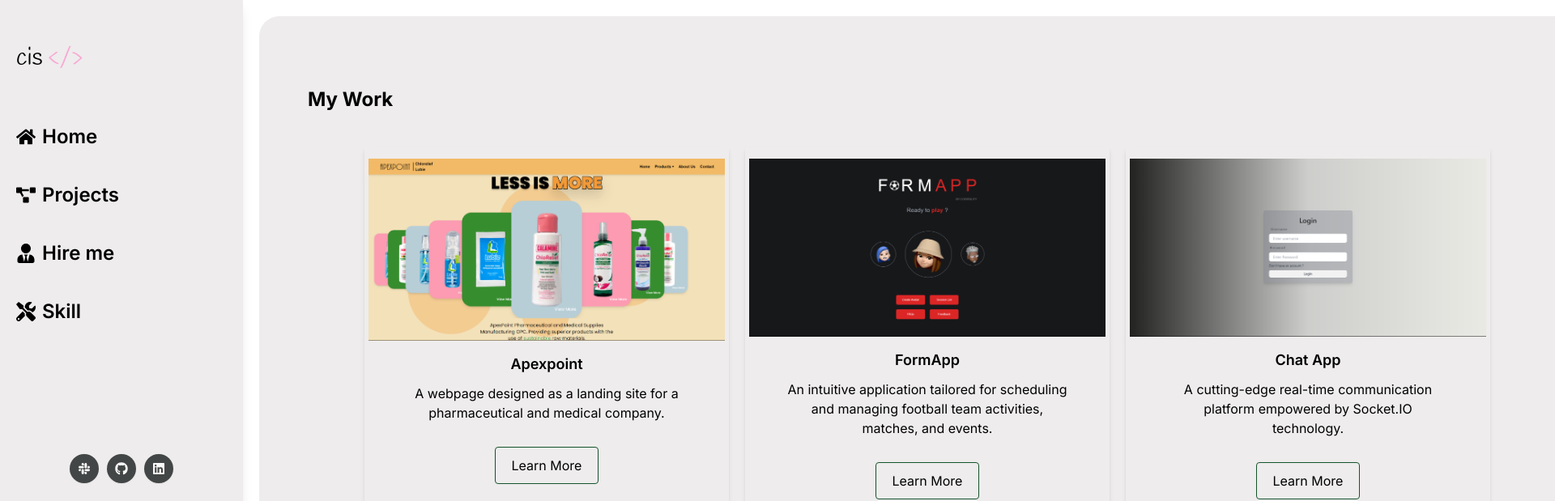
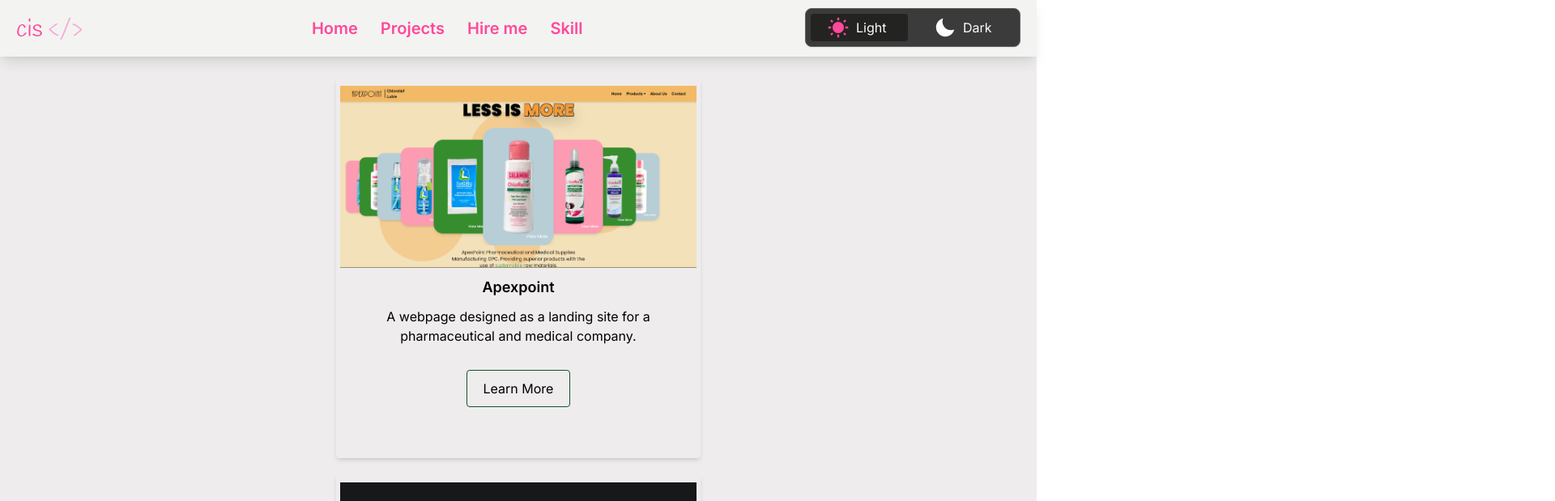
Before and after one commit to ciscutiez/Francis-Portfolio, a Next.js app: page /projects in a window 1280 px wide. Shown: the top 619 px of the page at 81% size, 1920 px wide, since content can reach past the window. Built offline with nearby package versions, Linux system fonts and the light colour scheme.

Commit message:
Fixed Responsiveness, changed from sidebar to navbar for desktop display

```diff
--- a/app/_modules/Sidebar/View/DesktopView.tsx
+++ b/app/_modules/Sidebar/View/DesktopView.tsx
@@ -2,16 +2,13 @@
 import React, { FunctionComponent } from "react";
 import { Handlee, Inter } from "next/font/google";
 
-import { FaHome, FaProjectDiagram, FaUserTie, FaTools } from "react-icons/fa";
 import Icons from "../../Icons";
 import Link from "next/link";
 import ThemeSwitch from "../../ThemeSwitch";
-import { FaSlack, FaGithub, FaLinkedin } from "react-icons/fa";
 
 type LinkType = {
   href: string;
   label?: string;
-  icon: React.ReactNode;
 };
 
 const InterFont = Inter({
@@ -24,43 +21,41 @@
 });
 
 const links: LinkType[] = [
-  { href: "/", label: "Home", icon: <FaHome /> },
-  { href: "/projects", label: "Projects", icon: <FaProjectDiagram /> },
-  { href: "/contact", label: "Hire me", icon: <FaUserTie /> },
-  { href: "/skills", label: "Skill", icon: <FaTools /> },
+  { href: "/", label: "Home" },
+  { href: "/projects", label: "Projects" },
+  { href: "/contact", label: "Hire me" },
+  { href: "/skills", label: "Skill" },
 ];
 
 const DesktopView: FunctionComponent = () => {
   return (
     <div className="hidden md:block">
-      <div className="flex min-h-screen w-[300px] flex-col bg-[#eeecec]  shadow-lg dark:bg-[#2f2e2e] ">
-        <div className="flex  flex-col items-center">
+      <div className="fixed flex h-[70px] w-full flex-row justify-between bg-[#f3f3f2]  px-[20px] shadow-lg ">
         <p
-            className={`${HandleeFont.className} mb-[28px] w-[280px] gap-[20px] px-[10px] pt-[50px] text-[30px] font-bold `}
+          className={`${HandleeFont.className} gap-[20px] pt-[15px]  text-[30px] font-bold text-[#ff499a]`}
         >
           cis <span className="text-pink-300">{`</>`}</span>
         </p>
-          <div className="flex flex-col items-start">
+        <div className="flex flex-row ">
           {links.map((link: LinkType, index: number) => (
             <Link
               key={index}
               href={link.href}
-                className={`${InterFont.className} mx-[25px]  mt-[20px] flex w-[280px]  items-start  justify-start rounded py-[8px] text-[24px] transition  duration-300 hover:bg-[#727272] hover:text-[#edeaeb]  dark:border-[#d8b8b8]`}
+              className={`${InterFont.className} flex flex-row   justify-evenly  rounded text-[20px]  text-[#ff499a] transition  duration-300  hover:text-[#828081]  dark:border-[#d8b8b8]`}
             >
               <div className="mx-[10px] flex items-center">
-                  {link.icon}
                 <span className="ml-2">{link.label}</span>
               </div>
             </Link>
           ))}
         </div>
-        </div>
-        <div className="flex flex-row justify-center gap-[10px] pt-[150px]">
+
+        {/* <div className="flex flex-row justify-center gap-[10px] pt-[150px]">
           <Icons icon={<FaSlack />} />
           <Icons icon={<FaGithub />} />
           <Icons icon={<FaLinkedin />} />
-        </div>
-        <div className="flex justify-center pb-[10px] pt-[110px]">
+        </div> */}
+        <div className="pt-[10px]">
           <ThemeSwitch />
         </div>
       </div>
--- a/app/_modules/Sidebar/View/MobileView.tsx
+++ b/app/_modules/Sidebar/View/MobileView.tsx
@@ -43,7 +43,7 @@
   return (
     <div className=" block md:hidden">
       <div
-        className={`fixed z-[100] flex h-[65px] w-full flex-row items-center justify-between bg-[#dad8d8]  px-[20px] `}
+        className={`fixed z-[100] flex h-[65px] w-full flex-row items-center justify-between  bg-[#7b7b78] px-[20px] `}
       >
         <Link href="/">
           <p
@@ -69,7 +69,7 @@
       </div>
 
       {navOpen && (
-        <div className="fixed mx-[80px] mt-[600px] flex h-[50px] w-[300px] flex-row items-center justify-evenly gap-[10px] rounded-full bg-slate-300 bg-transparent shadow-lg">
+        <div className="fixed left-[15%] mt-[600px] flex h-[50px] w-[300px] flex-row items-center justify-evenly gap-[10px] rounded-full bg-[#7b7b78]  shadow-lg ">
           {links.map((link: LinkType, index: number) => (
             <Link
               key={index}
--- a/app/_modules/ThemeSwitch.tsx
+++ b/app/_modules/ThemeSwitch.tsx
@@ -27,7 +27,7 @@
         className={`m-[2px] flex w-[120px] items-center gap-2 rounded pl-[20px] ${isActive ? "" : "bg-[#232322]"} ${isActive ? "pointer-events-none" : ""}`}
       >
         <IoMdSunny
-          className={`text-[28px] ${isActive ? "text-[#fcfcfb]" : "text-[#a4a4a4]"}`}
+          className={`text-[28px] ${isActive ? "text-[#fcfcfb]" : "text-[#ff499a]"}`}
         />
         Light
       </span>
@@ -35,7 +35,7 @@
         className={`m-[2px] flex w-[120px] items-center gap-2 rounded pl-[20px] ${isActive ? "bg-[#232322]" : ""} ${isActive ? "pointer-events-none" : ""}`}
       >
         <IoMdMoon
-          className={`text-[28px] ${isActive ? "text-[#a4a4a4]" : "text-[#fcfcfb]"}`}
+          className={`text-[28px] ${isActive ? "text-[#ff499a]" : "text-[#fcfcfb]"}`}
         />
         Dark
       </span>
--- a/app/contact/page.tsx
+++ b/app/contact/page.tsx
@@ -3,9 +3,9 @@
 
 export default function page() {
   return (
-    <div className="m-0 bg-[#eeecec] text-black md:m-5 md:h-[735px] md:rounded-[25px] md:pb-[20px] dark:bg-[#2f2e2e]">
-      <div className=" flex items-center justify-center p-0 md:px-[50px] ">
-        <div className="px-[10px] mt-[40px] h-full w-full rounded-[10px] bg-[#fafafa] shadow-md md:mt-[50px] md:h-[660px] md:w-[450px]">
+    <div className="m-0 min-h-screen bg-[#eeecec] text-black  md:h-[735px]   dark:bg-[#2f2e2e]">
+      <div className=" flex items-center justify-center pt-[40px] md:px-[50px] ">
+        <div className="mt-[40px] h-full w-full rounded-[10px] bg-[#fafafa] px-[10px] shadow-md md:mt-[50px] md:h-[660px] md:w-[450px]">
           <h1 className="pt-[40px] text-center text-[20px] font-bold">
             Send me a message
           </h1>
--- a/app/layout.tsx
+++ b/app/layout.tsx
@@ -21,9 +21,7 @@
     <html lang="en" suppressHydrationWarning>
       <body className={inter.className}>
         <Providers>
-          <div className="flex">
-            <Sidebar /> <div className="flex-1">{children}</div>
-          </div>
+          <Sidebar /> <div className="flex-1">{children}</div>
         </Providers>
       </body>
     </html>
--- a/app/projects/_modules/Card.tsx
+++ b/app/projects/_modules/Card.tsx
@@ -19,7 +19,14 @@
 }) => {
   return (
     <div className="flex h-[450px] w-[400px] flex-col gap-[10px] rounded pt-[10px]  text-center shadow-md  md:h-[470px] md:w-[450px]">
-      <Image alt="" src={src} className="m-[5px]" width={440} height={300} />
+      <Image
+        alt=""
+        src={src}
+        className="px-[5px]"
+        width={450}
+        height={290}
+        sizes="(max-width: 768px) 100vw, 33vw"
+      />
       <h1 className="text-lg font-semibold">{title}</h1>
       <p className="mx-[50px]">{description}</p>
 
--- a/app/projects/page.tsx
+++ b/app/projects/page.tsx
@@ -69,15 +69,17 @@
     setIsModalOpen(false);
   };
   return (
-    <div className="m-0 flex h-full w-full bg-[#eeecec] md:m-5 md:h-[735px] md:rounded-[25px] dark:bg-[#2f2e2e] ">
-      <div className="m-[10px] flex flex-col py-[60px]  md:px-[50px] md:py-[75px] ">
-        <h1 className="pt-[30px] text-[24px] font-bold md:pt-0">My Work</h1>
+    <div className="  bg-[#eeecec] md:h-full md:w-full text-center dark:bg-[#2f2e2e] ">
+      <div className="m-[0px] flex flex-col py-[60px]   md:py-[20px] ">
+        <h1 className="pt-[30px]  text-[24px] font-bold md:pt-0">
+          My Work
+        </h1>
         <div
-          className="flex flex-col items-center justify-center gap-[20px] md:flex md:flex-row md:items-center md:justify-evenly md:px-[70px] md:pt-[40px]
+          className="  gap-[20px]  flex flex-col items-center justify-center md:pt-[40px]
         "
         >
           {cardData.map((card, index) => (
-            <div key={index}>
+            <div key={index} className="">
               <Card
                 title={card.title}
                 description={card.description}
--- a/app/skills/_modules/Card.tsx
+++ b/app/skills/_modules/Card.tsx
@@ -31,7 +31,7 @@
   return (
     //container
     <div
-      className={`${UbuntoMono.className}  flex h-[400px] w-[300px] cursor-not-allowed flex-col rounded border-[3px] border-[#571c51]  bg-transparent text-[#72243f] shadow-lg md:h-[500px] md:w-[500px]`}
+      className={`${UbuntoMono.className}  flex h-[400px] w-[300px] cursor-not-allowed flex-col rounded border-[3px] border-[#571c51]  text-[#72243f] bg-white shadow-lg md:h-[500px] md:w-[500px]`}
     >
       <div className="mx-[30px]">
         <div className="flex flex-row items-center justify-center gap-[10px] pt-[20px] text-center md:pt-[25px]">
--- a/app/skills/page.tsx
+++ b/app/skills/page.tsx
@@ -5,8 +5,8 @@
 
 const page = () => {
   return (
-    <div className=" m-0   bg-[#eeecec] pb-[80px] md:m-5 md:h-[735px] md:rounded-[25px] dark:bg-[#2f2e2e]">
-      <div className="flex flex-col items-center  gap-[20px] pt-[80px] md:flex md:flex-row md:justify-evenly md:pt-[120px]">
+    <div className="   bg-[#eeecec] min-h-screen pb-[80px]  md:rounded-[25px] dark:bg-[#2f2e2e]">
+      <div className="flex flex-col items-center  gap-[20px] pt-[100px] md:flex md:flex-row md:justify-evenly md:pt-[190px]">
         <Card
           icon={<FaPalette />}
           title=" Design"
```
Also changed, not shown: app/page.tsx (+4 -4 lines). Lines whose indentation alone changed are shown as unchanged.
